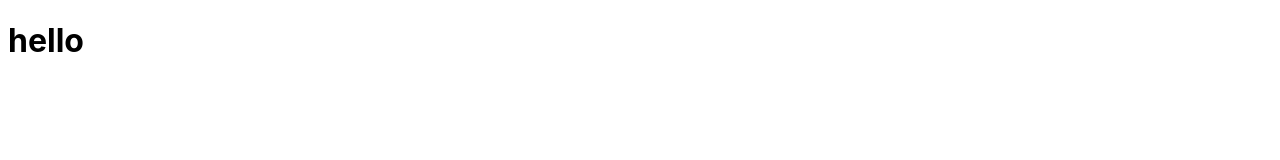
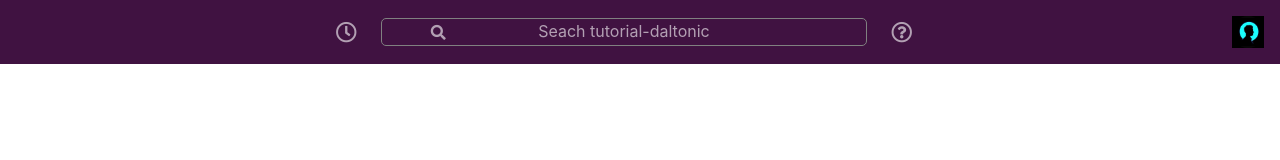
Before and after one commit to Sashankr/Slack-Website-, a plain HTML site: page index.html in a window 1280 px wide. Drawn offline with Linux system fonts and the light colour scheme.

Commit message:
Completed header design

```diff
--- a/index.html
+++ b/index.html
@@ -1,14 +1,38 @@
 <!DOCTYPE html>
 <html lang="en">
+
 <head>
     <meta charset="UTF-8" />
     <meta http-equiv="X-UA-Compatible" content="IE=edge" />
     <meta name="viewport" content="width=device-width, initial-scale=1.0" />
     <title>Slack</title>
     <link rel="stylesheet" href="styles.css">
+    <link href="https://cdnjs.cloudflare.com/ajax/libs/font-awesome/5.13.0/css/all.min.css" rel="stylesheet">
+
 </head>
+
 <body>
     <!-- start writing your code -->
-        <h1>hello</h1>
+    <header class="header">
+        <div class="header-search">
+            <i class="far fa-clock clock"></i>
+            <form action="" class="search-form">
+                <div class="search">
+                    <input type="text" name="search" class="search-input">
+                    <i class="fas fa-search search-icon"></i>
+                    <p class="search-placeholder">Seach tutorial-daltonic</p>
+                </div>
+
+            </form>
+            <i class="far fa-question-circle"></i>
+        </div>
+        <div class="profile">
+            <img class="header-profile" src="assets/profile.jpg" alt="profile">
+
+        </div>
+
+    </header>
+
 </body>
+
 </html>
--- a/styles.css
+++ b/styles.css
@@ -4,6 +4,14 @@
     --color-button : #0a8d48;
     --color-primary : #3F0E40;
     --color-primary-dark : #401241;
+    --color-icon : gray;
+    --color-secondary : gray;
+}
+
+*{
+    padding: unset;
+    margin: unset;
+    box-sizing: border-box;
 }
 
 body{
@@ -11,3 +19,76 @@ body{
     font-size: 16px;
     font-style: var(--color-dark);
 }
+
+.header{
+    background: var(--color-primary-dark);
+    padding: 1rem;
+    display: flex;
+    justify-content: space-between;
+    align-items: center;
+}
+
+.header-profile{
+    width: 32px;
+    height: 32px;
+    object-fit: cover;
+    border-radius: 50%;
+}
+
+.header i{
+    color: var(--color-light);
+    font-size: 21px;
+    opacity: 0.6;
+}
+
+.header-search{
+    display: flex;
+    justify-content: center;
+    align-items: center;
+    flex: 1;
+}
+
+.search{
+    position: relative;
+}
+
+.search-input{
+    padding: 5px 25px;
+    background: transparent;
+    border: 1px solid var(--color-secondary);
+    border-radius: 5px;
+    width: 100%;
+    font-size: 14px;
+}
+
+.search-form{
+    width: 40%;
+    margin-right: 1.5rem;
+}
+
+.search-placeholder{
+    color: var(--color-light);
+    position: absolute;
+    left: 50%;
+    top: 2.5px;
+    transform: translateX(-50%);
+    opacity: 0.6;
+}
+
+.search-icon{
+    position: absolute;
+    left: 50px;
+    top: 6.5px;
+    font-size: 15px!important;
+    opacity: 0.6;
+}
+
+.clock{
+    margin-right: 1.5rem;
+}
+
+.profile{
+    background: var(--color-dark);
+    display: flex;
+    align-items: center;
+}
```
Also changed, not shown: assets/profile.jpg (added). Lines whose indentation alone changed are shown as unchanged.
